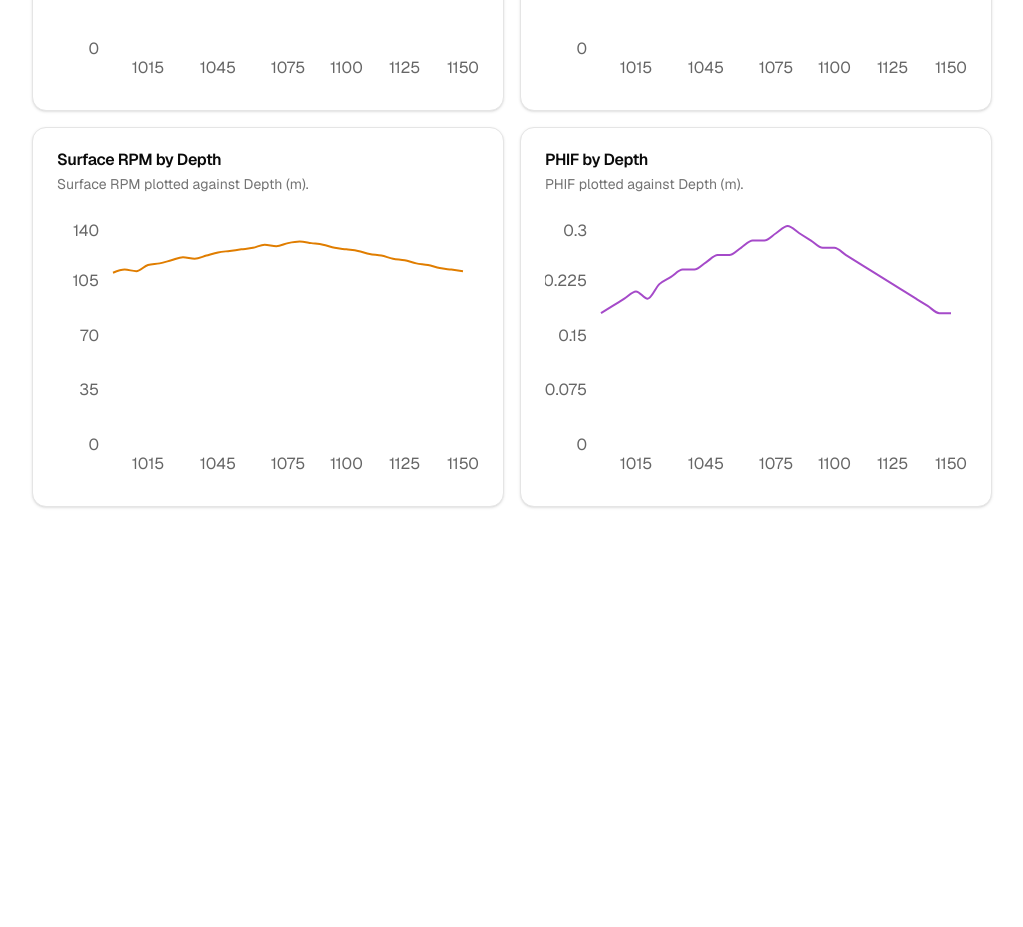
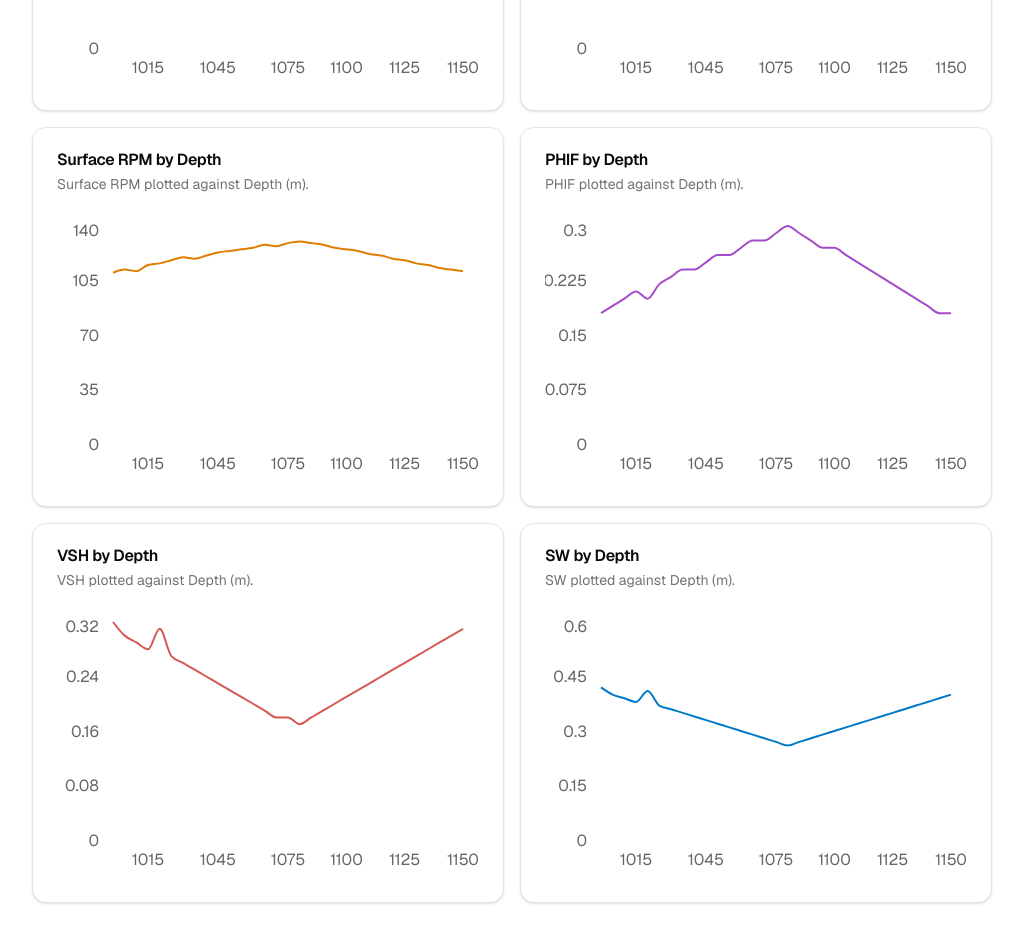
Before and after one commit to Perazzojoao/drill-analyser, a Next.js app: page / in a window 1280 px wide. Shown: the part 840-1767 px from the top of the page, without its empty margins (256-1279 px from the left). Before the commit the page ends 1371 px from the top, so only its background shows below. Built offline with nearby package versions, Linux system fonts and the light colour scheme.

Commit message:
feat: add KLOGH dashboard support

```diff
--- a/src/app/page.tsx
+++ b/src/app/page.tsx
@@ -1,24 +1,24 @@
 "use client";
 
-import { AlertCircle, AlertTriangle, ChevronDown, Database } from "lucide-react";
-import { useCallback, useEffect, useId, useMemo, useRef, useState } from "react";
 import { AlertList } from "@/components/alerts/alert-list";
 import { AppHeader } from "@/components/app-shell/app-header";
 import { AppSidebar, buildNavigationItems } from "@/components/app-shell/app-sidebar";
 import { MetricGrid } from "@/components/dashboard/metric-grid";
 import { ParameterChart } from "@/components/dashboard/parameter-chart";
+import { Alert, AlertDescription, AlertTitle } from "@/components/ui/alert";
+import { Button } from "@/components/ui/button";
+import { Card, CardContent, CardDescription, CardHeader, CardTitle } from "@/components/ui/card";
+import { SidebarProvider } from "@/components/ui/sidebar";
 import { CsvUploadForm } from "@/components/upload/csv-upload-form";
 import { DataPreview } from "@/components/upload/data-preview";
-import { Alert, AlertDescription, AlertTitle } from "@/components/ui/alert";
-import { Button } from "@/components/ui/button";
-import { SidebarProvider } from "@/components/ui/sidebar";
-import { Card, CardContent, CardDescription, CardHeader, CardTitle } from "@/components/ui/card";
 import { useDrillingAnalysis } from "@/hooks/use-drilling-analysis";
 import { useSampleDataset } from "@/hooks/use-sample-dataset";
 import { buildParameterCharts, calculateDashboardMetrics } from "@/lib/drilling/metrics";
 import type { AnomalyFinding, DashboardSection, DrillingDataset, ParameterChart as ParameterChartModel } from "@/lib/drilling/types";
 import { useDashboardStore } from "@/lib/stores/dashboard-store";
 import { cn } from "@/lib/utils";
+import { AlertCircle, AlertTriangle, ChevronDown, Database } from "lucide-react";
+import { useCallback, useEffect, useId, useMemo, useRef, useState } from "react";
 
 export default function Home() {
   const sampleDataset = useSampleDataset();
@@ -92,7 +92,7 @@ export default function Home() {
             onHiddenOnMobileChange={handleMobileHeaderHiddenChange}
             suppressMobileHide={isMobileNavInteractionActive}
           />
-          <main className="mx-auto flex w-full max-w-7xl flex-1 flex-col gap-6 p-4 sm:p-6 lg:px-8">
+          <main className="mx-auto flex w-full flex-1 flex-col gap-6 p-4 sm:p-6 lg:px-8">
             <MobileNav
               items={mobileNavigationItems}
               onSelect={setActiveSection}
@@ -127,9 +127,15 @@ export default function Home() {
 
                 {activeSection === "dashboard" ? (
                   <section className="grid gap-4 lg:grid-cols-2" aria-label="Parameter charts">
-                  {charts.slice(0, 4).map((chart, index) => (
-                    <ParameterChart key={chart.id} chart={chart} colorIndex={index} />
-                  ))}
+                    {charts.map((chart, index) => {
+                      const isLastOddChart = charts.length % 2 === 1 && index === charts.length - 1;
+
+                      return (
+                        <div key={chart.id} className={cn(isLastOddChart && "lg:col-span-2")}>
+                          <ParameterChart chart={chart} colorIndex={index} />
+                        </div>
+                      );
+                    })}
                   </section>
                 ) : null}
 
--- a/src/lib/drilling/aliases.ts
+++ b/src/lib/drilling/aliases.ts
@@ -77,6 +77,13 @@ export const PARAMETER_DEFINITIONS: Record<CanonicalParameter, ParameterDefiniti
     units: ["fraction", "%", "percent"],
     range: { min: 0, max: 1, percentMax: 100 },
   },
+  klogh: {
+    canonicalName: "klogh",
+    label: "KLOGH",
+    aliases: ["klogh"],
+    role: "parameter",
+    units: [],
+  },
   torque: {
     canonicalName: "torque",
     label: "Torque",
@@ -112,6 +119,7 @@ export const REQUIRED_ROP_SCHEMA_HEADERS = [
   "PHIF",
   "VSH",
   "SW",
+  "KLOGH",
 ] as const;
 
 export const CHART_COLOR_TOKENS = [
--- a/src/lib/drilling/metrics.ts
+++ b/src/lib/drilling/metrics.ts
@@ -1,7 +1,7 @@
 import { PARAMETER_DEFINITIONS } from "@/lib/drilling/aliases";
 import type { CanonicalParameter, DashboardMetric, DrillingDataset, ParameterChart } from "@/lib/drilling/types";
 
-const DEFAULT_CHART_PARAMETERS: CanonicalParameter[] = ["rop", "wob", "rpm", "phif", "vsh", "sw"];
+const DEFAULT_CHART_PARAMETERS: CanonicalParameter[] = ["rop", "wob", "rpm", "phif", "vsh", "sw", "klogh"];
 
 function numericValues(dataset: DrillingDataset, parameter: CanonicalParameter): number[] {
   return dataset.measurements
--- a/src/lib/drilling/types.ts
+++ b/src/lib/drilling/types.ts
@@ -17,6 +17,7 @@ export type CanonicalParameter =
   | "phif"
   | "vsh"
   | "sw"
+  | "klogh"
   | "torque"
   | "spp"
   | "flowRate";
--- a/src/lib/forms/upload-schema.ts
+++ b/src/lib/forms/upload-schema.ts
@@ -25,7 +25,7 @@ export const uploadFormSchema = z.object({
   file: csvFileSchema,
 });
 
-const canonicalParameterSchema = z.enum(["depth", "timestamp", "rop", "wob", "rpm", "phif", "vsh", "sw", "torque", "spp", "flowRate"]);
+const canonicalParameterSchema = z.enum(["depth", "timestamp", "rop", "wob", "rpm", "phif", "vsh", "sw", "klogh", "torque", "spp", "flowRate"]);
 
 export const recognizedColumnSchema = z.object({
   sourceName: z.string(),
```
Also changed, not shown: 2 other files (tests, documents, lock files or other folders). Lines whose indentation alone changed are shown as unchanged.
